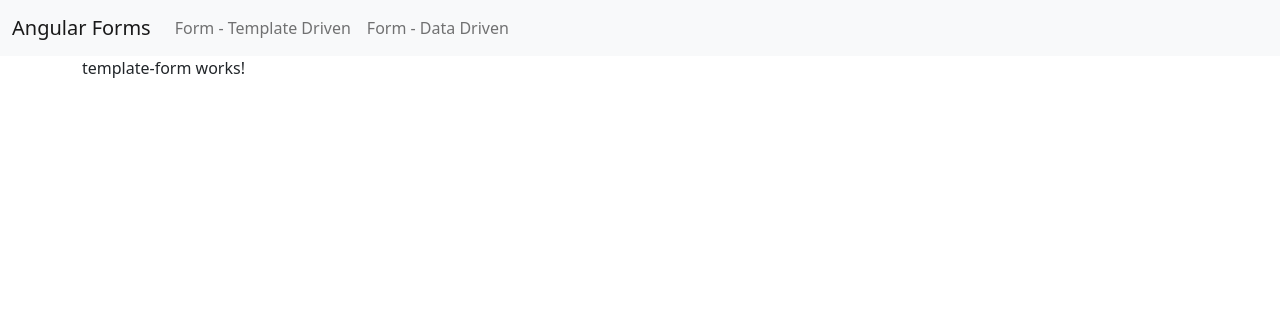
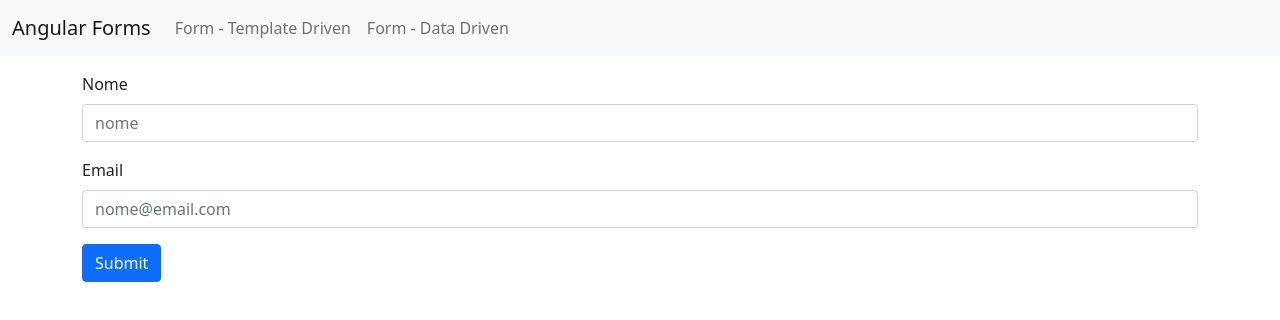
Before and after one commit to drishaolin/formularios-angular, an Angular app: page /templateForm in a window 1280 px wide. Shown: the top 320 px of the page. Built offline with nearby package versions, Linux system fonts and the light colour scheme.

Commit message:
Validando campos do formulário

```diff
--- a/src/app/app.module.ts
+++ b/src/app/app.module.ts
@@ -5,6 +5,7 @@
 import { AppComponent } from './app.component';
 import { TemplateFormComponent } from './template-form/template-form.component';
 import { DataFormComponent } from './data-form/data-form.component';
+import { FormsModule } from '@angular/forms';
 
 @NgModule({
   declarations: [
@@ -14,7 +15,8 @@
   ],
   imports: [
     BrowserModule,
-    AppRoutingModule
+    AppRoutingModule,
+    FormsModule
   ],
   providers: [],
   bootstrap: [AppComponent]
--- a/src/app/template-form/template-form.component.css
+++ b/src/app/template-form/template-form.component.css
@@ -0,0 +1,7 @@
+.has-error {
+    border: 1px solid firebrick;
+    border-radius: 5px;
+}
+.txt-error {
+    color: firebrick;
+}
--- a/src/app/template-form/template-form.component.html
+++ b/src/app/template-form/template-form.component.html
@@ -1 +1,30 @@
-<p>template-form works!</p>
+<form #f="ngForm" (ngSubmit)="onSubmit(f)">
+    <div class="mt-3">
+        <label for="nome" class="form-label"
+        [class.txt-error]="!nome.valid && nome.touched" name="nome">
+        Nome
+        </label>
+        <input type="text" class="form-control"
+        [class.has-error]="!nome.valid && nome.touched" name="nome"
+        id="nome" placeholder="nome" [(ngModel)]="usuario.nome"
+        required #nome="ngModel">
+    </div>
+    <div class="txt-error" *ngIf="!nome.valid && nome.touched">
+        {{usuarioAuxiliarMsg.nome}}
+    </div>
+
+    <div class="mt-3">
+        <label for="nome" class="form-label"
+        [class.txt-error]="!email.valid && email.touched">
+        Email
+        </label>
+        <input type="email" class="form-control" name="email"
+        id="email" placeholder="nome@email.com" [(ngModel)]="usuario.email"
+        required #email="ngModel"
+        pattern="[a-z0-9!#$%&'*+/=?^_`{|}~-]+(?:\.[a-z0-9!#$%&'*+/=?^_`{|}~-]+)*@(?:[a-z0-9](?:[a-z0-9-]*[a-z0-9])?\.)+[a-z0-9](?:[a-z0-9-]*[a-z0-9])?">
+    </div>
+    <div class="txt-error" *ngIf="!email.valid && email.touched">
+        {{usuarioAuxiliarMsg.email}}
+    </div>
+    <button type="submit" class="btn btn-primary mt-3">Submit</button>
+</form>
--- a/src/app/template-form/template-form.component.ts
+++ b/src/app/template-form/template-form.component.ts
@@ -1,4 +1,5 @@
 import { Component, OnInit } from '@angular/core';
+import { NgForm } from '@angular/forms';
 
 @Component({
   selector: 'app-template-form',
@@ -7,6 +8,21 @@
 })
 export class TemplateFormComponent implements OnInit {
 
+  usuario: any = {
+    nome: '',
+    email: ''
+  }
+  usuarioAuxiliarMsg: any = {
+    nome: 'Nome é obrigatório!',
+    email: 'Email inválido!'
+  }
+
+  onSubmit(form: NgForm) {
+    console.log(form);
+    //console.log(this.usuario);
+
+  }
+
   constructor() { }
 
   ngOnInit(): void {
```
